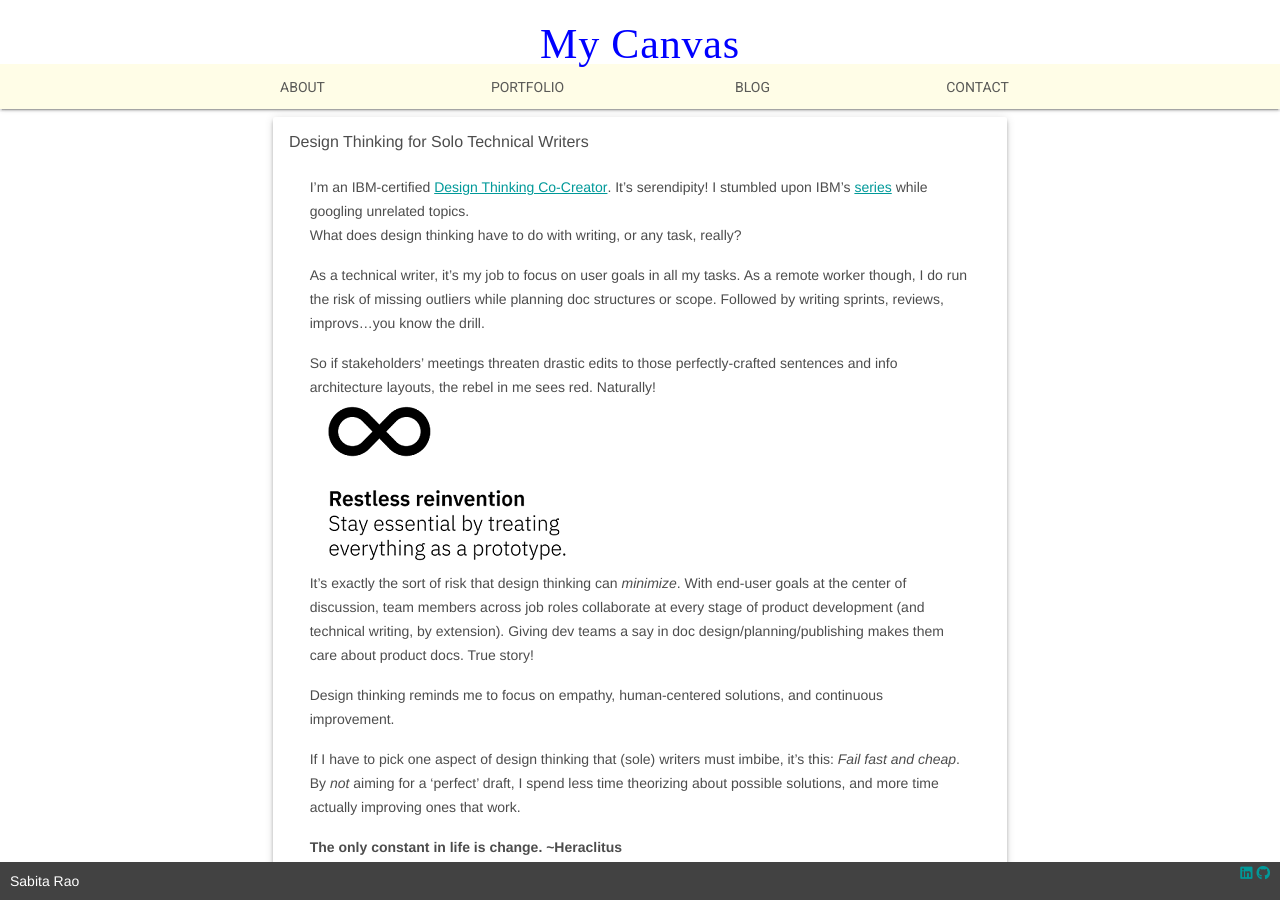
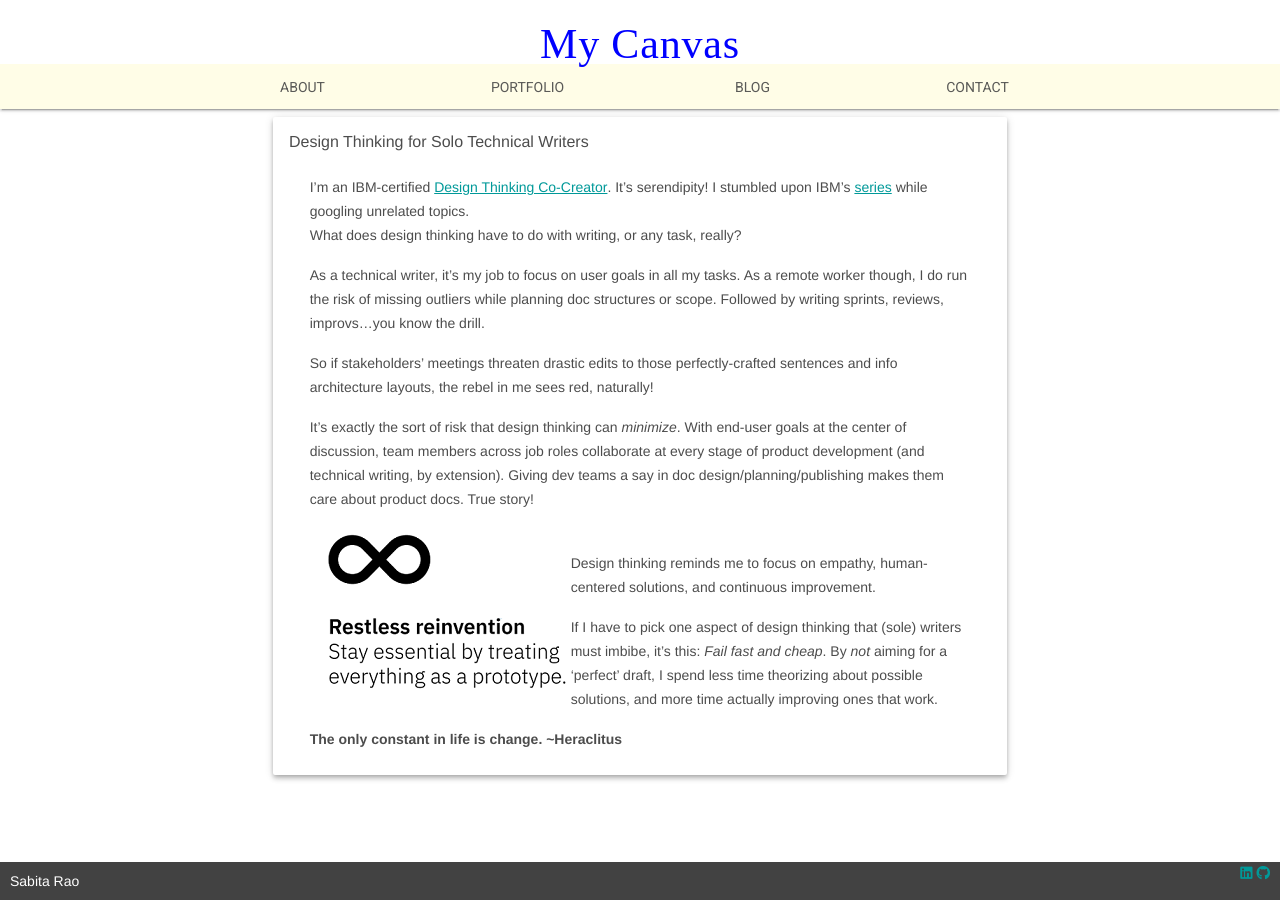
Before and after one commit to sabitarao/sabitarao.github.io, a Jekyll site: the page built from _posts/2020-04-11-design-thinking-solo-writers.markdown, in a window 1280 px wide. Built offline with Jekyll 4.4.1, drawn with Linux system fonts in a browser that asks for light colours; nearby versions of some CDN libraries; some web fonts are replaced.

Commit message:
post align

```diff
--- a/_posts/2020-04-11-design-thinking-solo-writers.markdown
+++ b/_posts/2020-04-11-design-thinking-solo-writers.markdown
@@ -9,10 +9,11 @@
 
 As a technical writer, it's my job to focus on user goals in all my tasks. As a remote worker though, I do run the risk of missing outliers while planning doc structures or scope. Followed by writing sprints, reviews, improvs...you know the drill.
 
-So if stakeholders' meetings threaten drastic edits to those perfectly-crafted sentences and info architecture layouts, the rebel in me sees red. Naturally!
-<img src="/assets/restless-reinvention.PNG" align ="middle">
+So if stakeholders' meetings threaten drastic edits to those perfectly-crafted sentences and info architecture layouts, the rebel in me sees red, naturally!
+
 It's exactly the sort of risk that design thinking can *minimize*. With end-user goals at the center of discussion, team members across job roles collaborate at every stage of product development (and technical writing, by extension). Giving dev teams a say in doc design/planning/publishing makes them care about product docs. True story!
 
+<img src="/assets/restless-reinvention.PNG" align ="left">
 Design thinking reminds me to focus on empathy, human-centered solutions, and continuous improvement.
 
 If I have to pick one aspect of design thinking that (sole) writers must imbibe, it's this: *Fail fast and cheap*. By *not* aiming for a 'perfect' draft, I spend less time theorizing about possible solutions, and more time actually improving ones that work.
```
Also changed, not shown: _posts/2020-04-12-ikigai.md (+1 -1 lines).
